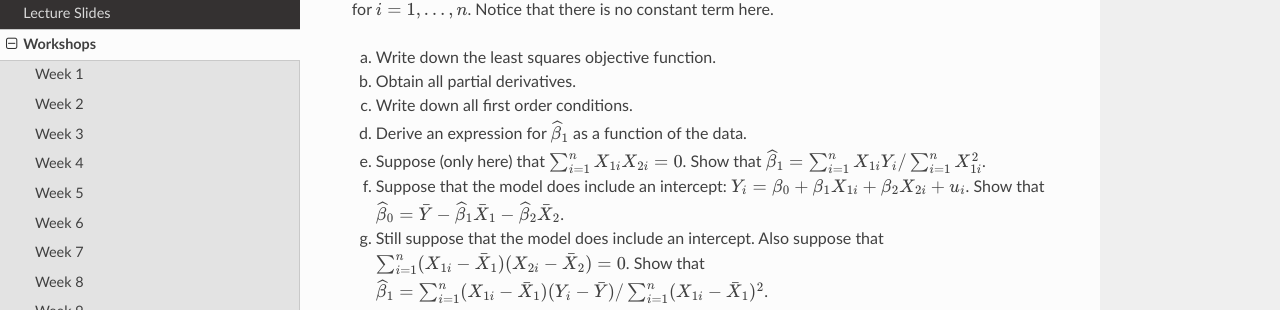
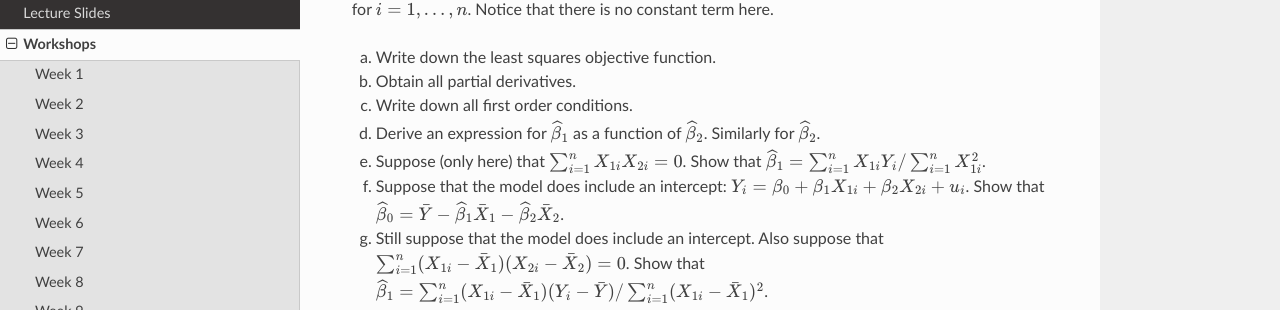
Before and after one commit to juergenmeinecke/EMET2007, a Sphinx documentation site: the page built from docs/workshops.rst, in a window 1280 px wide and 900 px high, scrolled down 4545 px. Shown: the part 136-446 px from the top of the window. Built offline with Sphinx 7.4.7 and the Read the Docs theme 3.1.0, drawn with Linux system fonts in a browser that asks for light colours.

Commit message:
simplified part d of week 7 workshop

```diff
--- a/docs/workshops.rst
+++ b/docs/workshops.rst
@@ -236,7 +236,8 @@ b) Obtain all partial derivatives.
 
 c) Write down all first order conditions.
 
-d) Derive an expression for :math:`\widehat{\beta}_1` as a function of the data.
+d) Derive an expression for :math:`\widehat{\beta}_1` as a function of :math:`\widehat{\beta}_2`.
+   Similarly for  :math:`\widehat{\beta}_2`.
 
 e) Suppose (only here) that :math:`\sum_{i=1}^n X_{1i} X_{2i} = 0`.
    Show that :math:`\widehat{\beta}_1 = \sum_{i=1}^n X_{1i} Y_i / \sum_{i=1}^n X_{1i}^2`.
```
